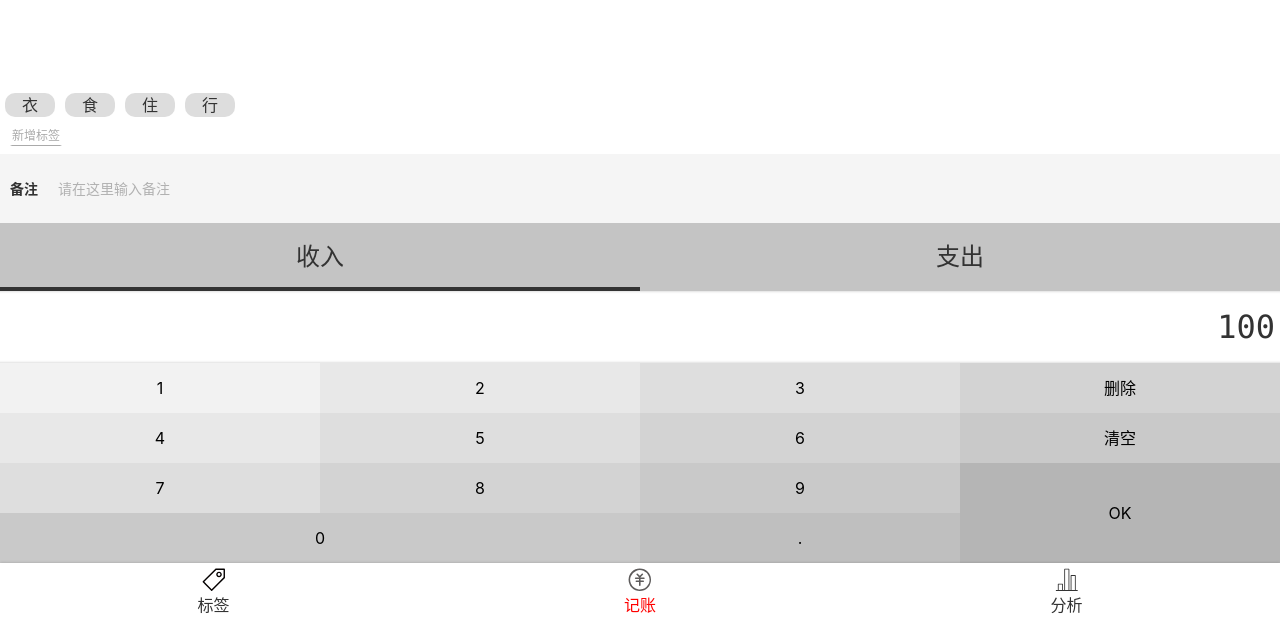
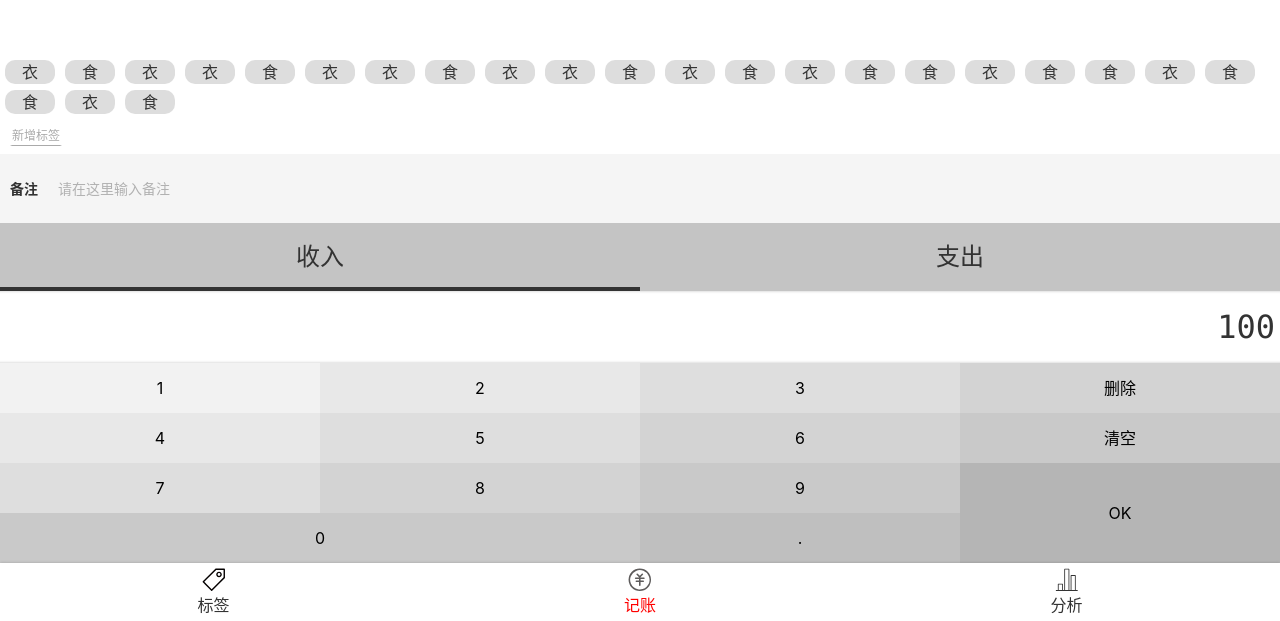
Before and after one commit to Forkeep/LeeBuWeiMoney, a Vue app: page /#/money in a window 1280 px wide. Shown: the part 179-800 px from the top of the page. Built offline with nearby package versions, Linux system fonts and the light colour scheme.

Commit message:
【Money样式】标签栏样式调整可滚动屏幕

```diff
--- a/src/views/Money.vue
+++ b/src/views/Money.vue
@@ -28,12 +28,35 @@
     <div class="new">
       <button>新增标签</button>
     </div>
-    <ul class="tags">
-      <li>衣</li>
-      <li>食</li>
-      <li>住</li>
-      <li>行</li>
-    </ul>
+    <div class="tags">
+      <div class="placeholder"></div>
+      <ul>
+        <li>衣</li>
+        <li>食</li>
+        <li>衣</li>
+        <li>衣</li>
+        <li>食</li>
+        <li>衣</li>
+        <li>衣</li>
+        <li>食</li>
+        <li>衣</li>
+        <li>衣</li>
+        <li>食</li>
+        <li>衣</li>
+        <li>食</li>
+        <li>衣</li>
+        <li>食</li>
+        <li>食</li>
+        <li>衣</li>
+        <li>食</li>
+        <li>食</li>
+        <li>衣</li>
+        <li>食</li>
+        <li>食</li>
+        <li>衣</li>
+        <li>食</li>
+      </ul>
+    </div>
   </LayoutNav>
 </template>
 
@@ -62,14 +85,28 @@
 
   .layout-nav {
     .tags {
+      flex-grow: 1;
+      overflow: auto;
       display: flex;
-      align-items: center;
+      flex-direction: column;
+      .placeholder{
+        flex-grow: 1;
+      }
+      ul {
+        display: flex;
+        flex-direction: row;
+        flex-wrap: wrap;
 
-      li {
-        margin: 0 5px 0 5px;
-        background-color: #ddd;
-        width: 50px;
-        border-radius: 10px;
+        li {
+          margin: 3px 5px 3px 5px;
+          background-color: #ddd;
+          width: 50px;
+          max-height: 24px;
+          border-radius: 10px;
+          display: flex;
+          align-items: center;
+          justify-content: center;
+        }
       }
     }
 
```
